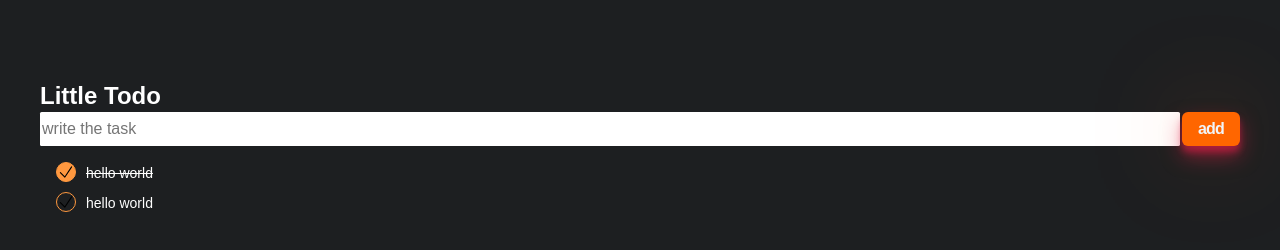
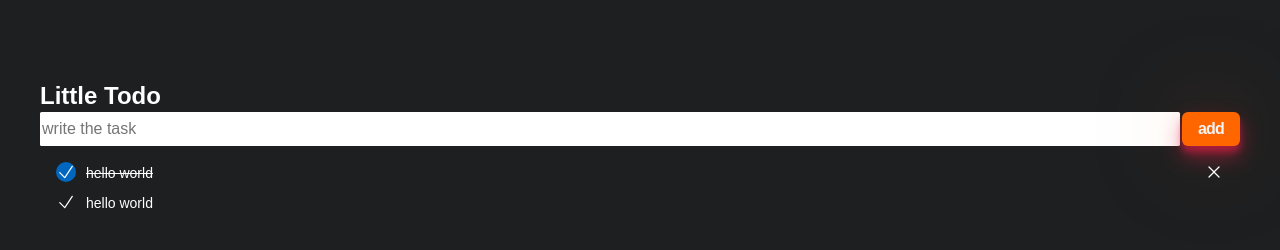
Before and after one commit to Masterchief-07/littleTodo, a website built with Vite: page index.html in a window 1280 px wide. In both pictures the pointer is over the item 640 px from the left and 173 px from the top of the page. Built offline with nearby package versions, Linux system fonts and the light colour scheme.

Commit message:
make it white

```diff
--- a/style/components/content.css
+++ b/style/components/content.css
@@ -44,10 +44,11 @@ ul li{
 }
 
 ul li::before{
-    border: 1px solid var(--primary-200);
+    /* border: 1px solid var(--primary-200); */
     position: absolute;
     content: '';
     background: url('/check.svg') no-repeat;
+    filter: invert(100%);
     /* background-color: #fff; */
     border-radius: 50%;
     /* color: #fff; */
@@ -55,6 +56,15 @@ ul li::before{
     height: 20px;
     top: 0;
     left: 0;
+}
+ul li:hover::after{
+    position: absolute;
+    content: '';
+    background: url('/cancel.svg') no-repeat;
+    filter: invert(100%);
+    width: 20px;
+    height: 20px;
+    right: 0;
 }
 
 .done{
```
